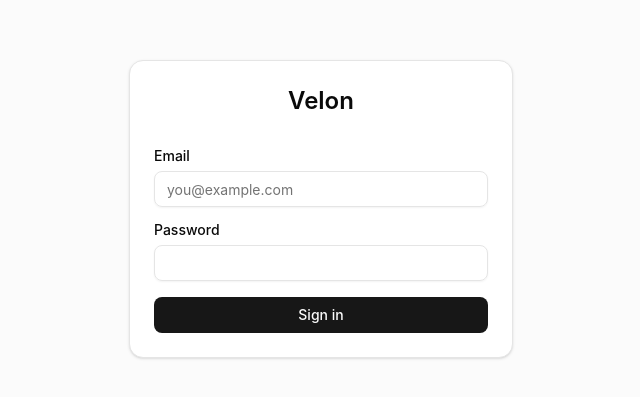
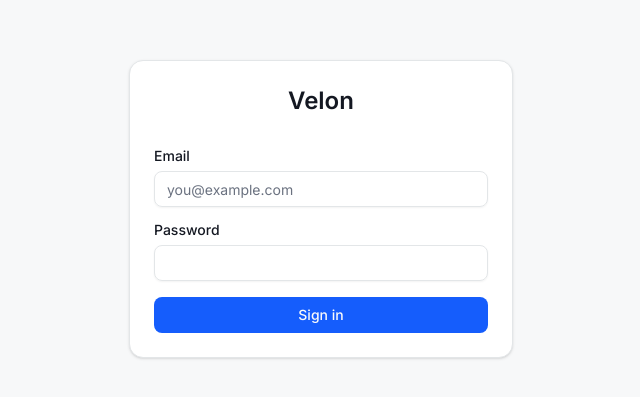
Before and after one commit to JlucasFaria/app-velon, a React (Vite) app in the folder client/: page /login in a window 1280 px wide. Shown: the part 191-588 px from the top of the page, without its empty margins (319-959 px from the left). Built offline with nearby package versions, Linux system fonts and the light colour scheme.

Commit message:
feat: add brand design tokens, status palette and Inter font

```diff
--- a/client/index.html
+++ b/client/index.html
@@ -4,7 +4,13 @@
     <meta charset="UTF-8" />
     <link rel="icon" type="image/svg+xml" href="/favicon.svg" />
     <meta name="viewport" content="width=device-width, initial-scale=1.0" />
-    <title>client</title>
+    <link rel="preconnect" href="https://fonts.googleapis.com" />
+    <link rel="preconnect" href="https://fonts.gstatic.com" crossorigin />
+    <link
+      href="https://fonts.googleapis.com/css2?family=Inter:wght@400;500;600;700&display=swap"
+      rel="stylesheet"
+    />
+    <title>Velon</title>
   </head>
   <body>
     <div id="root"></div>
--- a/client/src/index.css
+++ b/client/src/index.css
@@ -5,6 +5,8 @@
 @custom-variant dark (&:is(.dark *));
 
 @theme inline {
+    --font-sans: "Inter", ui-sans-serif, system-ui, -apple-system, "Segoe UI",
+        sans-serif;
     --radius-sm: calc(var(--radius) - 4px);
     --radius-md: calc(var(--radius) - 2px);
     --radius-lg: var(--radius);
@@ -27,6 +29,14 @@
     --color-accent: var(--accent);
     --color-accent-foreground: var(--accent-foreground);
     --color-destructive: var(--destructive);
+    --color-success: var(--success);
+    --color-success-foreground: var(--success-foreground);
+    --color-warning: var(--warning);
+    --color-warning-foreground: var(--warning-foreground);
+    --color-info: var(--info);
+    --color-info-foreground: var(--info-foreground);
+    --color-danger: var(--danger);
+    --color-danger-foreground: var(--danger-foreground);
     --color-border: var(--border);
     --color-input: var(--input);
     --color-ring: var(--ring);
@@ -43,75 +53,127 @@
     --color-sidebar-accent-foreground: var(--sidebar-accent-foreground);
     --color-sidebar-border: var(--sidebar-border);
     --color-sidebar-ring: var(--sidebar-ring);
+    --shadow-card: var(--shadow-card);
+    --shadow-elevated: var(--shadow-elevated);
+    --shadow-overlay: var(--shadow-overlay);
 }
 
 :root {
     --radius: 0.625rem;
-    --background: oklch(1 0 0);
-    --foreground: oklch(0.145 0 0);
+
+    /* Surfaces — off-white app background vs. pure-white cards */
+    --background: oklch(0.985 0.002 247.86);
+    --foreground: oklch(0.21 0.02 264.36);
     --card: oklch(1 0 0);
-    --card-foreground: oklch(0.145 0 0);
+    --card-foreground: oklch(0.21 0.02 264.36);
     --popover: oklch(1 0 0);
-    --popover-foreground: oklch(0.145 0 0);
-    --primary: oklch(0.205 0 0);
+    --popover-foreground: oklch(0.21 0.02 264.36);
+
+    /* Brand — blue #2563EB */
+    --primary: oklch(0.546 0.245 262.881);
     --primary-foreground: oklch(0.985 0 0);
-    --secondary: oklch(0.97 0 0);
-    --secondary-foreground: oklch(0.205 0 0);
-    --muted: oklch(0.97 0 0);
-    --muted-foreground: oklch(0.556 0 0);
-    --accent: oklch(0.97 0 0);
-    --accent-foreground: oklch(0.205 0 0);
+    --secondary: oklch(0.967 0.003 247.86);
+    --secondary-foreground: oklch(0.21 0.02 264.36);
+    --muted: oklch(0.967 0.003 247.86);
+    --muted-foreground: oklch(0.551 0.023 264.36);
+
+    /* Branded hover/active tint */
+    --accent: oklch(0.955 0.018 256.5);
+    --accent-foreground: oklch(0.546 0.245 262.881);
+
     --destructive: oklch(0.577 0.245 27.325);
-    --border: oklch(0.922 0 0);
-    --input: oklch(0.922 0 0);
-    --ring: oklch(0.708 0 0);
-    --chart-1: oklch(0.87 0 0);
-    --chart-2: oklch(0.556 0 0);
-    --chart-3: oklch(0.439 0 0);
-    --chart-4: oklch(0.371 0 0);
-    --chart-5: oklch(0.269 0 0);
-    --sidebar: oklch(0.985 0 0);
-    --sidebar-foreground: oklch(0.145 0 0);
-    --sidebar-primary: oklch(0.205 0 0);
+
+    /* Semantic status tokens */
+    --success: oklch(0.627 0.17 149.21);
+    --success-foreground: oklch(0.985 0 0);
+    --warning: oklch(0.769 0.16 70.08);
+    --warning-foreground: oklch(0.27 0.02 256.85);
+    --info: oklch(0.588 0.158 241.97);
+    --info-foreground: oklch(0.985 0 0);
+    --danger: oklch(0.577 0.245 27.325);
+    --danger-foreground: oklch(0.985 0 0);
+
+    --border: oklch(0.922 0.005 247.86);
+    --input: oklch(0.922 0.005 247.86);
+    --ring: oklch(0.546 0.245 262.881);
+
+    --chart-1: oklch(0.546 0.245 262.881);
+    --chart-2: oklch(0.627 0.17 149.21);
+    --chart-3: oklch(0.769 0.16 70.08);
+    --chart-4: oklch(0.588 0.158 241.97);
+    --chart-5: oklch(0.577 0.245 27.325);
+
+    --sidebar: oklch(1 0 0);
+    --sidebar-foreground: oklch(0.21 0.02 264.36);
+    --sidebar-primary: oklch(0.546 0.245 262.881);
     --sidebar-primary-foreground: oklch(0.985 0 0);
-    --sidebar-accent: oklch(0.97 0 0);
-    --sidebar-accent-foreground: oklch(0.205 0 0);
-    --sidebar-border: oklch(0.922 0 0);
-    --sidebar-ring: oklch(0.708 0 0);
+    --sidebar-accent: oklch(0.955 0.018 256.5);
+    --sidebar-accent-foreground: oklch(0.546 0.245 262.881);
+    --sidebar-border: oklch(0.922 0.005 247.86);
+    --sidebar-ring: oklch(0.546 0.245 262.881);
+
+    /* Elevation */
+    --shadow-card: 0 1px 2px 0 oklch(0.21 0.02 264.36 / 0.06),
+        0 1px 3px 0 oklch(0.21 0.02 264.36 / 0.08);
+    --shadow-elevated: 0 4px 12px -2px oklch(0.21 0.02 264.36 / 0.1),
+        0 2px 6px -2px oklch(0.21 0.02 264.36 / 0.06);
+    --shadow-overlay: 0 12px 32px -6px oklch(0.21 0.02 264.36 / 0.18),
+        0 4px 12px -4px oklch(0.21 0.02 264.36 / 0.1);
 }
 
 .dark {
-    --background: oklch(0.145 0 0);
+    --background: oklch(0.196 0.012 264.36);
     --foreground: oklch(0.985 0 0);
-    --card: oklch(0.205 0 0);
+    --card: oklch(0.241 0.013 264.36);
     --card-foreground: oklch(0.985 0 0);
-    --popover: oklch(0.205 0 0);
+    --popover: oklch(0.241 0.013 264.36);
     --popover-foreground: oklch(0.985 0 0);
-    --primary: oklch(0.922 0 0);
-    --primary-foreground: oklch(0.205 0 0);
-    --secondary: oklch(0.269 0 0);
+
+    --primary: oklch(0.623 0.214 259.81);
+    --primary-foreground: oklch(0.985 0 0);
+    --secondary: oklch(0.279 0.012 264.36);
     --secondary-foreground: oklch(0.985 0 0);
-    --muted: oklch(0.269 0 0);
-    --muted-foreground: oklch(0.708 0 0);
-    --accent: oklch(0.269 0 0);
-    --accent-foreground: oklch(0.985 0 0);
+    --muted: oklch(0.279 0.012 264.36);
+    --muted-foreground: oklch(0.708 0.016 264.36);
+
+    --accent: oklch(0.31 0.04 262);
+    --accent-foreground: oklch(0.82 0.12 256);
+
     --destructive: oklch(0.704 0.191 22.216);
+
+    --success: oklch(0.704 0.16 150.5);
+    --success-foreground: oklch(0.985 0 0);
+    --warning: oklch(0.82 0.15 75);
+    --warning-foreground: oklch(0.27 0.02 256.85);
+    --info: oklch(0.685 0.15 240);
+    --info-foreground: oklch(0.985 0 0);
+    --danger: oklch(0.704 0.191 22.216);
+    --danger-foreground: oklch(0.985 0 0);
+
     --border: oklch(1 0 0 / 10%);
     --input: oklch(1 0 0 / 15%);
-    --ring: oklch(0.556 0 0);
-    --chart-1: oklch(0.87 0 0);
-    --chart-2: oklch(0.556 0 0);
-    --chart-3: oklch(0.439 0 0);
-    --chart-4: oklch(0.371 0 0);
-    --chart-5: oklch(0.269 0 0);
-    --sidebar: oklch(0.205 0 0);
+    --ring: oklch(0.623 0.214 259.81);
+
+    --chart-1: oklch(0.623 0.214 259.81);
+    --chart-2: oklch(0.704 0.16 150.5);
+    --chart-3: oklch(0.82 0.15 75);
+    --chart-4: oklch(0.685 0.15 240);
+    --chart-5: oklch(0.704 0.191 22.216);
+
+    --sidebar: oklch(0.241 0.013 264.36);
     --sidebar-foreground: oklch(0.985 0 0);
-    --sidebar-primary: oklch(0.488 0.243 264.376);
+    --sidebar-primary: oklch(0.623 0.214 259.81);
     --sidebar-primary-foreground: oklch(0.985 0 0);
-    --sidebar-accent: oklch(0.269 0 0);
-    --sidebar-accent-foreground: oklch(0.985 0 0);
+    --sidebar-accent: oklch(0.31 0.04 262);
+    --sidebar-accent-foreground: oklch(0.82 0.12 256);
     --sidebar-border: oklch(1 0 0 / 10%);
-    --sidebar-ring: oklch(0.556 0 0);
+    --sidebar-ring: oklch(0.623 0.214 259.81);
+
+    --shadow-card: 0 1px 2px 0 oklch(0 0 0 / 0.3), 0 1px 3px 0 oklch(0 0 0 / 0.4);
+    --shadow-elevated: 0 4px 12px -2px oklch(0 0 0 / 0.45),
+        0 2px 6px -2px oklch(0 0 0 / 0.35);
+    --shadow-overlay: 0 12px 32px -6px oklch(0 0 0 / 0.55),
+        0 4px 12px -4px oklch(0 0 0 / 0.4);
 }
 
 @layer base {
@@ -120,5 +182,6 @@
     }
   body {
     @apply bg-background text-foreground;
+    font-family: var(--font-sans);
     }
 }
```
